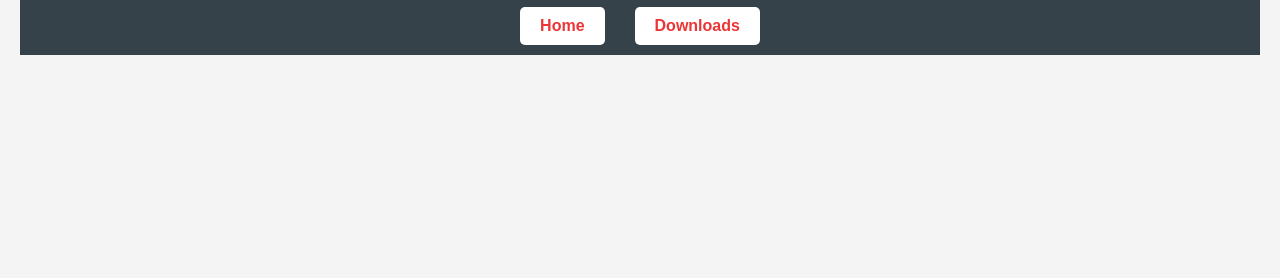
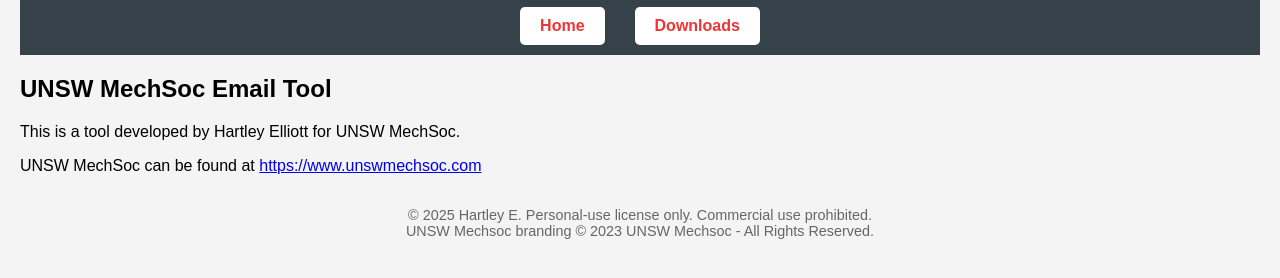
Before and after one commit to HartleyE1/mechsocemailtool, a plain HTML site: page index.html in a window 1280 px wide. Shown: the part 70-348 px from the top of the page. Drawn offline with Linux system fonts and the light colour scheme.

Commit message:
Added License

```diff
--- a/index.html
+++ b/index.html
@@ -53,5 +53,14 @@
         <li><a href="download/index.html">Downloads</a></li>
     </ol>
 </header>
+<h2>UNSW MechSoc Email Tool</h2>
+<p>This is a tool developed by Hartley Elliott for UNSW MechSoc.</p>
+<p>UNSW MechSoc can be found at <a href="https://www.unswmechsoc.com">https://www.unswmechsoc.com</a></p>
+
+
+<footer style="text-align:center; margin-top:2rem; font-size:0.9rem; color:#666;">
+  © 2025 Hartley E. Personal-use license only. Commercial use prohibited.<br>
+  UNSW Mechsoc branding © 2023 UNSW Mechsoc - All Rights Reserved.
+</footer>
 </body>
 </html>
```
Also changed, not shown: download/index.html (+11 -1 lines).
